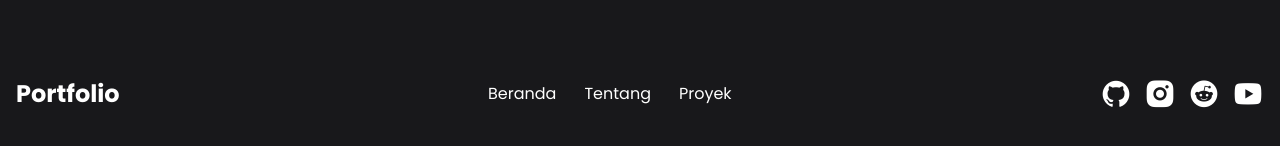
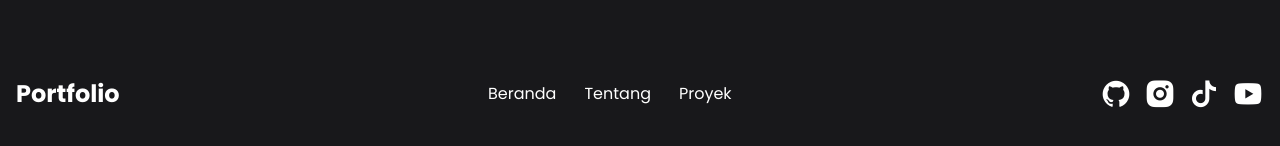
Before and after one commit to naufaldzakirozan-cell/react-portfolio-web, a React (Vite) app: page / in a window 1280 px wide. Shown: the part 4493-4639 px from the top of the page. Built offline with nearby package versions, Linux system fonts and the light colour scheme.

Commit message:
Update social media links

```diff
--- a/src/components/footer.jsx
+++ b/src/components/footer.jsx
@@ -1,22 +1,40 @@
+
 const Footer = () => {
     return (
         <div className="mt-32 py-34 flex md:flex-row flex-col gap-6 md:gap-0 justify-between items-center">
             <h1 className="text-2xl font-bold">Portfolio</h1>
+
             <div className="flex gap-7">
                 <a href="#">Beranda</a>
                 <a href="#">Tentang</a>
                 <a href="#">Proyek</a>
             </div>
+
             <div className="flex items-center gap-3">
+                {/* GitHub */}
                 <a href="#">
                     <i className="ri-github-fill ri-2x"></i>
                 </a>
-                <a href="#">
+
+                {/* Instagram */}
+                <a
+                    href="https://www.instagram.com/nopal_dzarky"
+                    target="_blank"
+                    rel="noopener noreferrer"
+                >
                     <i className="ri-instagram-fill ri-2x"></i>
                 </a>
-                <a href="#">
-                    <i className="ri-reddit-fill ri-2x"></i>
+
+                {/* TikTok */}
+                <a
+                    href="https://www.tiktok.com/@naufaldzakirozan"
+                    target="_blank"
+                    rel="noopener noreferrer"
+                >
+                    <i className="ri-tiktok-fill ri-2x"></i>
                 </a>
+
+                {/* YouTube */}
                 <a href="#">
                     <i className="ri-youtube-fill ri-2x"></i>
                 </a>
```
